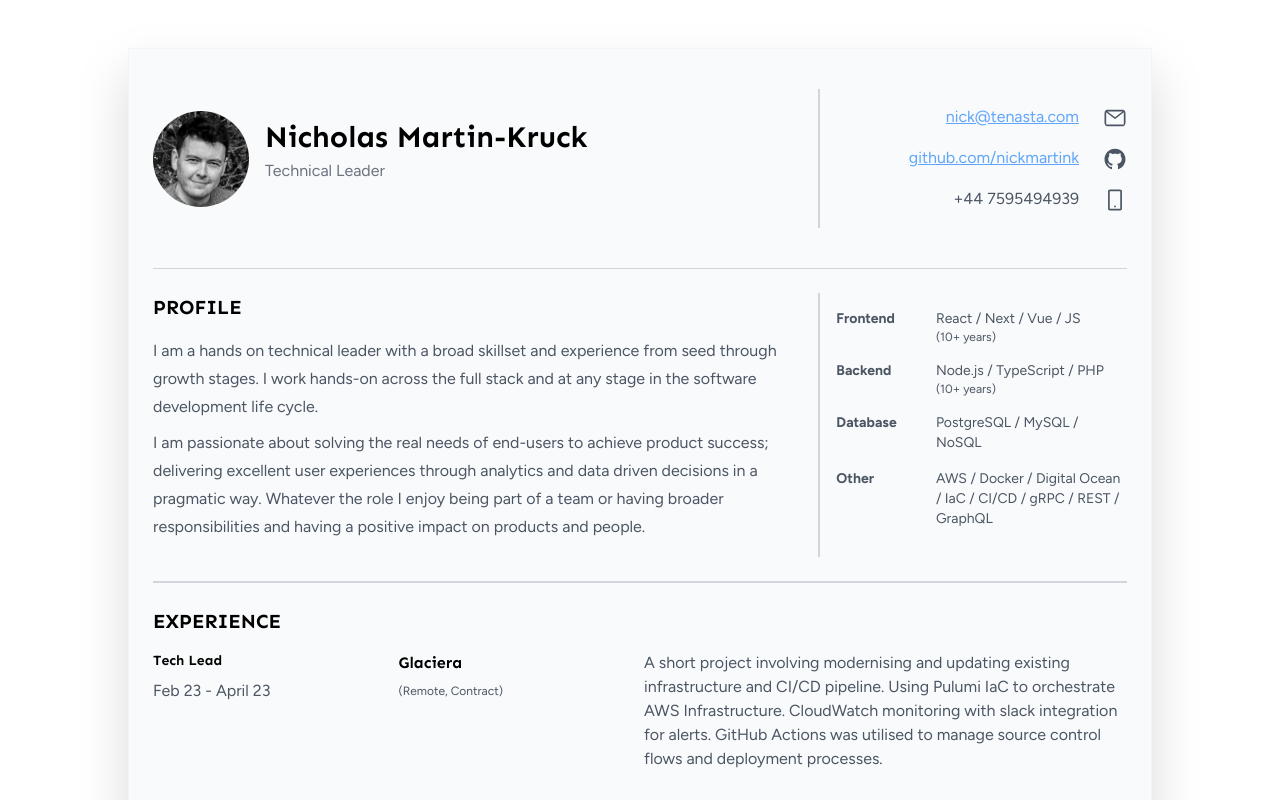
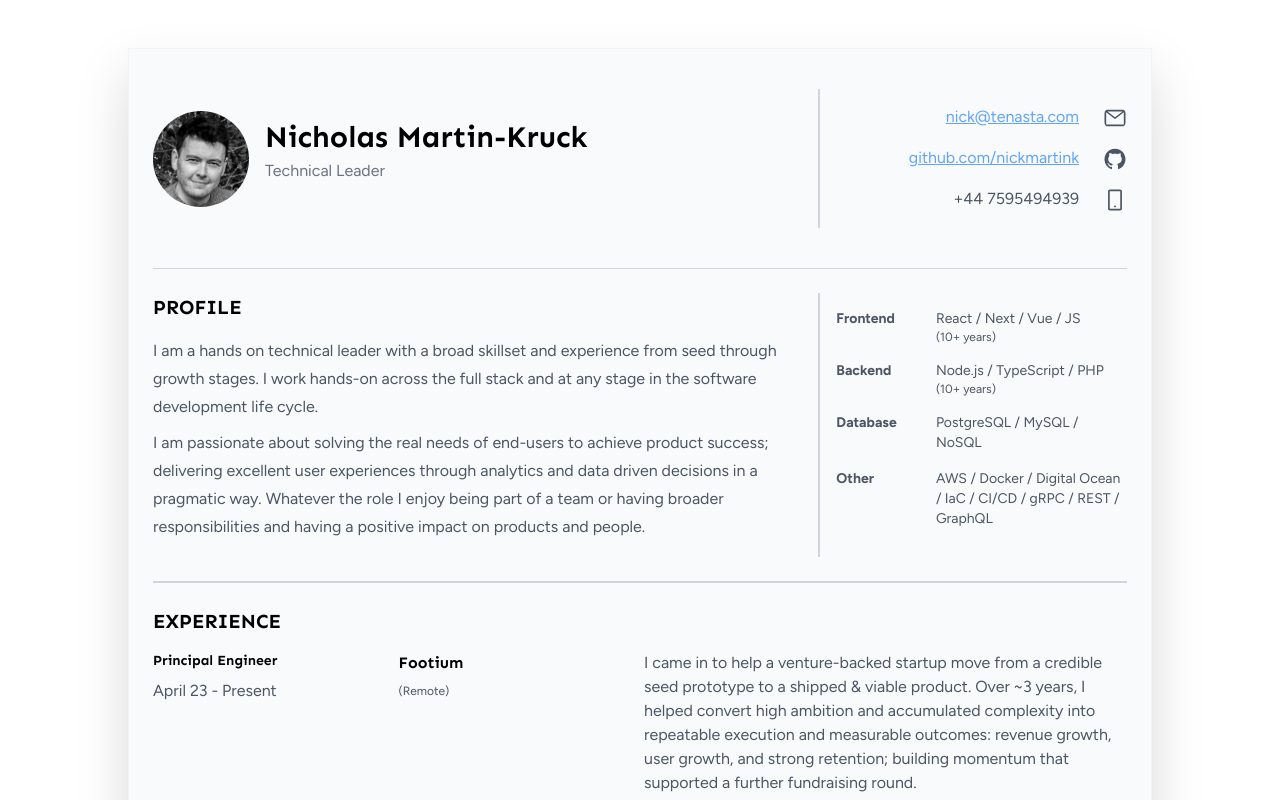
Before and after one commit to Tenasta/web, a Next.js app: page /profile in a window 1280 px wide. Shown: the top 800 px of the page. Built offline with nearby package versions, Linux system fonts and the light colour scheme.

Commit message:
Update experience content and upgrade packages.

```diff
--- a/app/(profile)/profile/experience-section.tsx
+++ b/app/(profile)/profile/experience-section.tsx
@@ -1,6 +1,16 @@
 import { Fragment } from "react";
 
 const items = [
+  {
+    title: "Principal Engineer",
+    date: "April 23 - Present",
+    company: "Footium",
+    location: "Remote",
+    description: [
+      "I came in to help a venture-backed startup move from a credible seed prototype to a shipped & viable product. Over ~3 years, I helped convert high ambition and accumulated complexity into repeatable execution and measurable outcomes: revenue growth, user growth, and strong retention; building momentum that supported a further fundraising round.",
+      "I re-established engineering momentum by introducing pragmatic foundations for sustainable delivery: multi-environment IaC, CI/CD, release management, observability, and clear operational ownership - enabling the team to ship with increasing cadence and confidence. I led platform and product systems to deliver real-time backend services at scale, revenue driving features, and V2 migrations of critical systems. I took responsibility for data & analytics foundations - building event-based product telemetry and revenue measurement tooling to improve decision making and business visibility. I partnered closely with founders through launch and delivery trade-offs to sustain a high-cadence ship/test/iterate loop without compromising production stability.",
+    ],
+  },
   {
     title: "Tech Lead",
     date: "Feb 23 - April 23",
```
Also changed, not shown: 1 other file (tests, documents, lock files or other folders).
